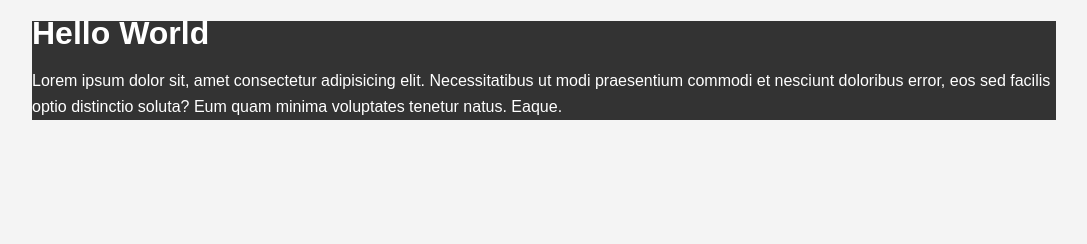
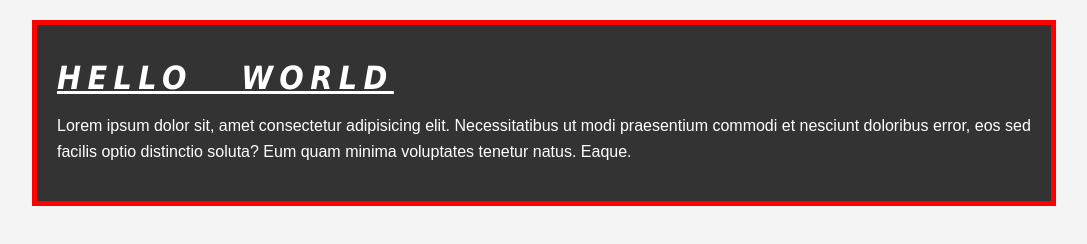
Before and after one commit to 0wlofminerva/CSS-Crash-Course, a plain HTML site: page index.html in a window 1280 px wide. Shown: the whole page, without its empty margins (96-1183 px from the left). Drawn offline with Linux system fonts and the light colour scheme.

Commit message:
margin & padding

```diff
--- a/css/style.css
+++ b/css/style.css
@@ -1,3 +1,10 @@
+/* * {
+     margin: 0;
+    padding: 0;
+} */
+/* Every element selector */
+/* a reset, zero everything out, without having initial margin or padding in certain elements */
+
 body{
     background-color: #f4f4f4;
     color: #555555;
@@ -22,4 +29,39 @@ body{
 .box-1{
     background-color: #333;
     color: #fff;
+
+    border-right: 5px red solid;
+    border-left: 5px red solid;
+    border-top: 5px red solid;
+    border-bottom: 5px red solid;
+
+    border: 5px red solid; /* Same as above */
+    border-width: 3px; /* set all sides */
+    border-bottom-width: 10px; /* Target a specific border */
+    border-top-style: dotted;
+
+    border: 5px red solid;
+
+    padding-top: 20px;
+    padding-bottom: 20px;
+    padding-right: 20px;
+    padding-left: 20px;
+
+    padding: 20px; /* Same as above */
+
+    margin-top: 20px; /* space outside */
+    margin: 20px 0;
 }
+
+.box-1 h1{
+    /* Target any h1 within this class */
+    font-family: Tahoma;
+    font-weight: 800;
+    font-style: italic;
+    font-style: italic;
+    text-decoration: underline;
+    text-transform: uppercase;
+    letter-spacing: 0.2em;
+    word-spacing: 1em;
+
+}
```
Also changed, not shown: 1 other file.
